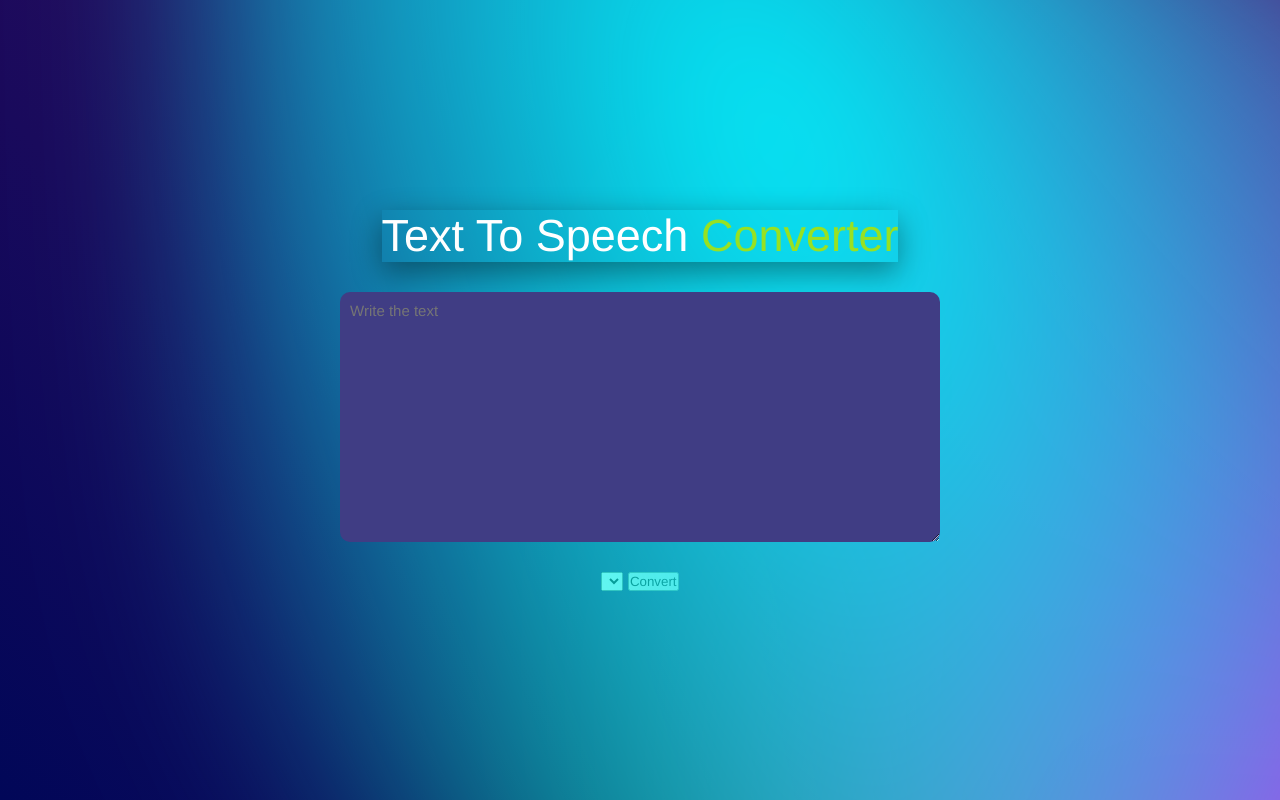
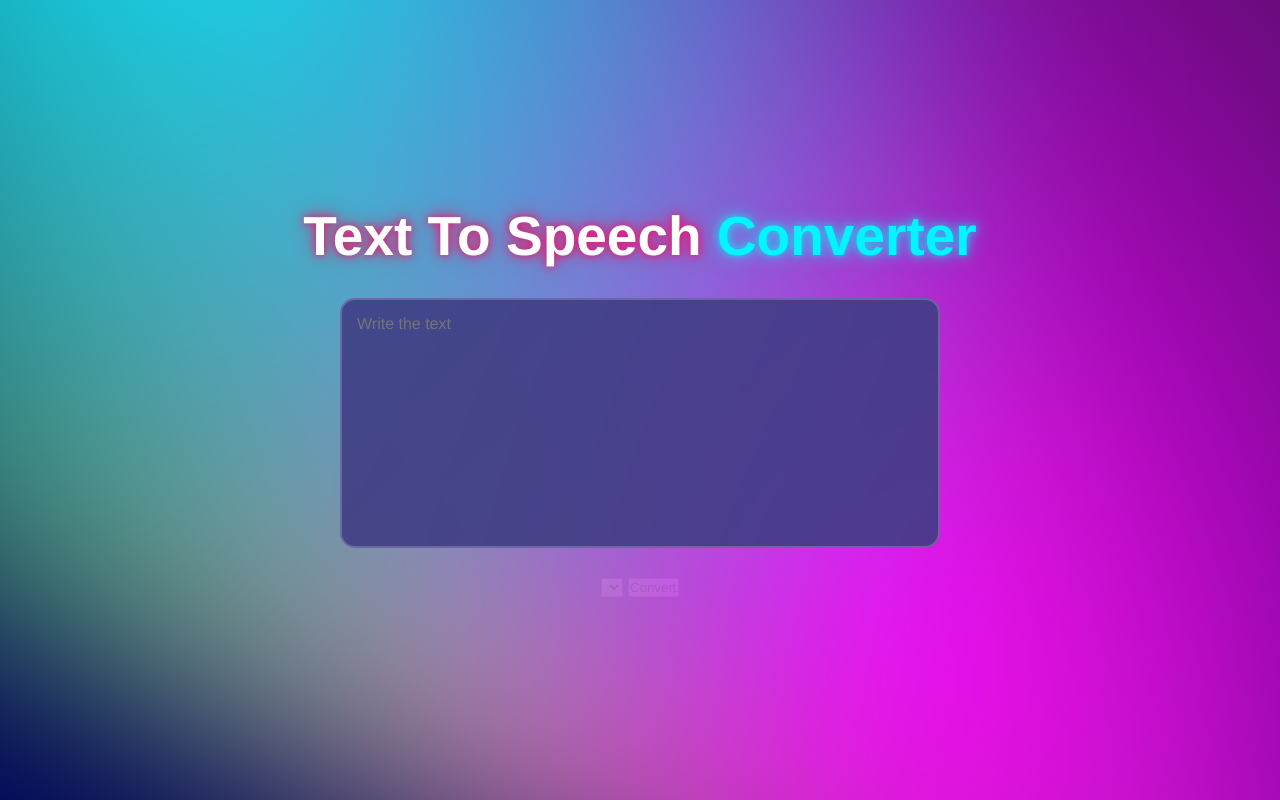
Before and after one commit to mohitCodz/Text-To-Speech-Converter, a plain HTML site: page index.html in a window 1280 px wide. Drawn offline with Linux system fonts and the light colour scheme.

Commit message:
Update style.css

```diff
--- a/style.css
+++ b/style.css
@@ -1,7 +1,7 @@
 * {
   margin: 0;
   padding: 0;
-  font-family: 'Franklin Gothic Medium', 'Arial Narrow', Arial, sans-serif;
+  font-family: 'Poppins', 'Franklin Gothic Medium', 'Arial Narrow', Arial, sans-serif;
   box-sizing: border-box;
 }
 
@@ -16,18 +16,19 @@
   position: relative;
   overflow: hidden;
   text-align: center;
+  padding: 20px;
 }
 
 .outside::before {
   content: "";
   position: absolute;
-  top: 0;
-  left: 0;
+  top: -50%;
+  left: -50%;
   width: 200%;
   height: 200%;
   background: radial-gradient(circle at 30% 30%, #00f5ff, transparent 60%),
               radial-gradient(circle at 70% 70%, #ff00ff, transparent 60%),
-              radial-gradient(circle at 50% 90%, #00ff99, transparent 60%);
+              radial-gradient(circle at 50% 90%, #98e122, transparent 60%);
   filter: blur(120px);
   animation: move 12s infinite alternate ease-in-out;
   transform-style: preserve-3d;
@@ -47,29 +48,40 @@
 }
 
 .outside h1 {
-  font-size: 45px;
-  font-weight: 500;
+  font-size: 55px;
+  font-weight: 800;
+  color: #fff;
+  text-shadow: 0px 0px 10px rgba(255, 0, 90, 0.9),
+               0px 0px 20px rgba(255, 0, 90, 0.6);
   margin-bottom: 30px;
-  color: white;
-  box-shadow: 0 10px 30px rgba(0, 0, 0, 0.4);
-  border: none;
+  position: relative;
   z-index: 1;
 }
 
 .outside h1 span {
-  color: #98e122;
+  color: #00f5ff;
+  text-shadow: 0px 0px 10px rgba(0, 245, 255, 0.8),
+               0px 0px 20px rgba(0, 245, 255, 0.5);
 }
 
 textarea {
   width: 600px;
+  max-width: 90%;
   height: 250px;
-  background: #403d84;
+  background: rgba(64, 61, 132, 0.9);
   color: #fff;
-  font-size: 15px;
-  border: 0;
-  outline: 0;
-  padding: 10px;
-  border-radius: 10px;
+  font-size: 16px;
+  border: 2px solid rgba(255, 255, 255, 0.2);
+  outline: none;
+  padding: 15px;
+  border-radius: 15px;
   margin-bottom: 30px;
   z-index: 1;
+  resize: none;
+  transition: all 0.3s ease-in-out;
 }
+
+textarea:focus {
+  border-color: #00f5ff;
+  box-shadow: 0px 0px 12px rgba(0, 245, 255, 0.7);
+}
```
